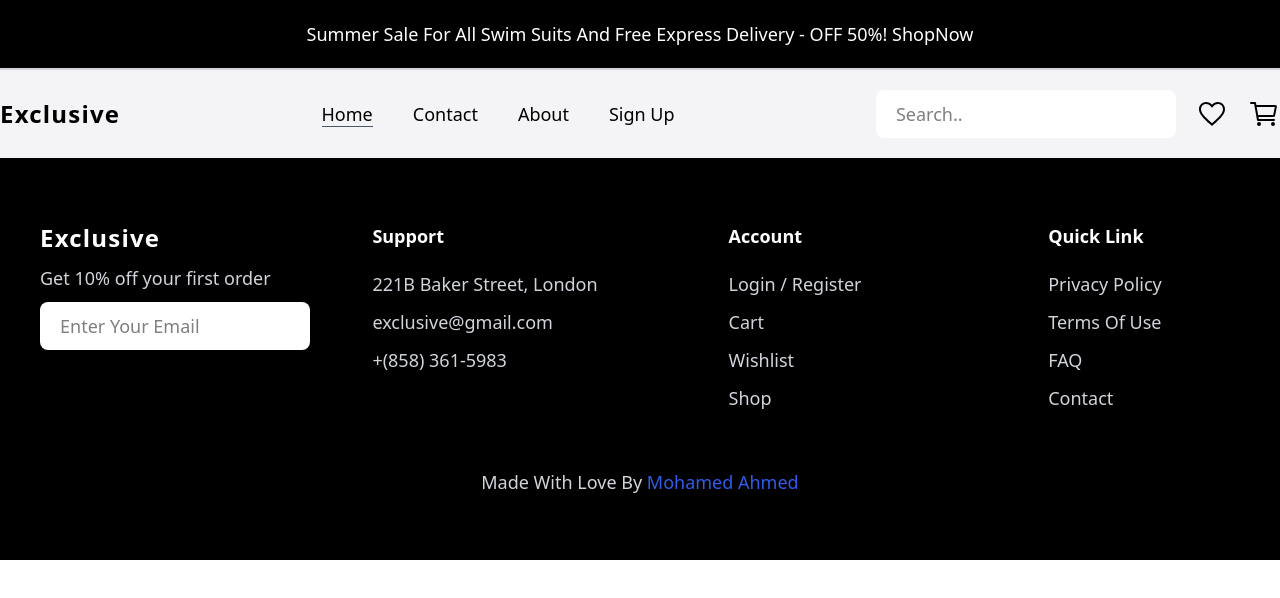
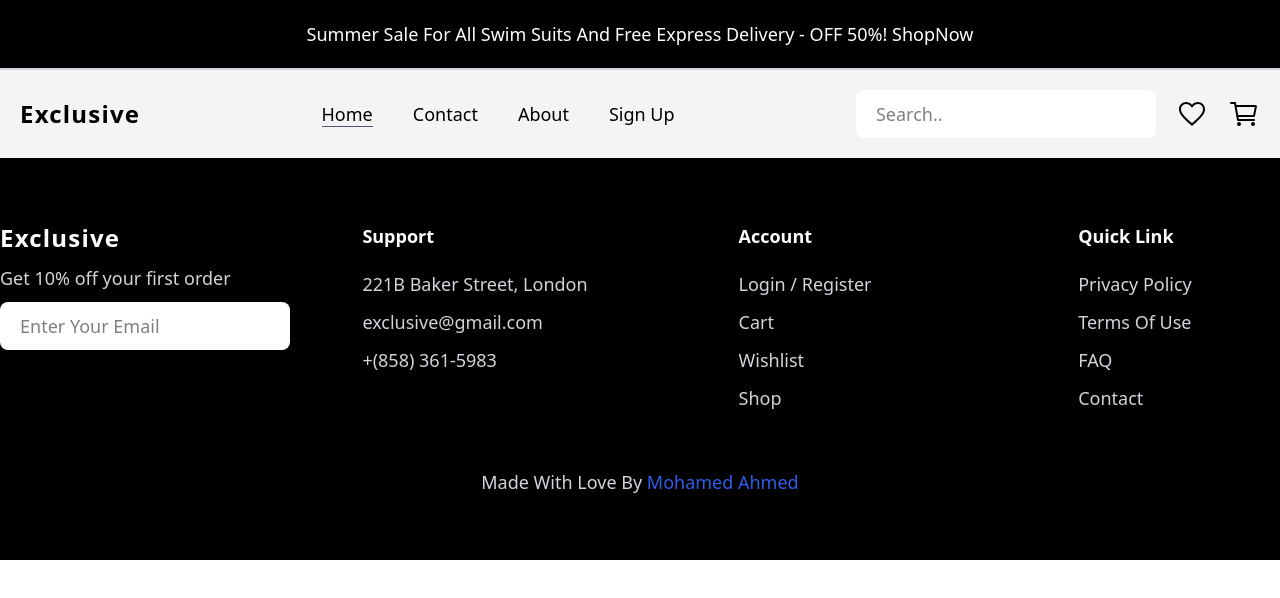
Before and after one commit to Mohamed-Y0/Exclusive, a React (Vite) app: page / in a window 1280 px wide. Shown: the top 598 px of the page. Built offline with nearby package versions, Linux system fonts and the light colour scheme.

Commit message:
Fix - items position in footer

```diff
--- a/src/components/layout/Footer.tsx
+++ b/src/components/layout/Footer.tsx
@@ -5,8 +5,8 @@ import { Link } from "react-router-dom";
 function Footer() {
   return (
     <footer className="bg-black py-16 text-neutral-200">
-      <div className="container m-auto grid items-start gap-10 px-10 sm:grid-cols-3 sm:justify-items-center lg:grid-cols-4">
-        <div className="col-span-full flex flex-col justify-center gap-2.5 lg:col-span-1">
+      <div className="container m-auto grid items-start gap-10 px-10 sm:grid-cols-3 sm:px-0 lg:grid-cols-4">
+        <div className="col-span-full flex flex-col justify-center gap-2.5 justify-self-center lg:col-span-1">
           <Logo color="white" />
           <p>Get 10% off your first order</p>
           <Input
@@ -15,20 +15,20 @@ function Footer() {
             id="discout-email"
           />
         </div>
-        <div className="flex flex-col justify-center gap-2.5">
+        <div className="flex flex-col justify-center gap-2.5 sm:justify-self-center">
           <p className="mb-2.5 font-semibold text-white">Support</p>
           <p>221B Baker Street, London</p>
           <p>exclusive@gmail.com</p>
           <p>+(858) 361-5983</p>
         </div>
-        <div className="flex flex-col justify-center gap-2.5">
+        <div className="flex flex-col justify-center gap-2.5 sm:justify-self-center">
           <p className="mb-2.5 font-semibold text-white">Account</p>
           <Link to="">Login / Register</Link>
           <Link to="">Cart</Link>
           <Link to="">Wishlist</Link>
           <Link to="">Shop</Link>
         </div>
-        <div className="flex flex-col justify-center gap-2.5">
+        <div className="flex flex-col justify-center gap-2.5 sm:justify-self-center">
           <p className="mb-2.5 font-semibold text-white">Quick Link</p>
           <Link to="">Privacy Policy</Link>
           <Link to="">Terms Of Use</Link>
--- a/src/components/layout/Header.tsx
+++ b/src/components/layout/Header.tsx
@@ -6,7 +6,7 @@ import { Link, NavLink } from "react-router-dom";
 
 function Header() {
   return (
-    <header className="bg-neutral-50 px-5 py-5 lg:px-0">
+    <header className="bg-neutral-50 px-5 py-5">
       <div className="container m-auto flex items-center justify-between">
         <div>
           <Link to="/">
```
